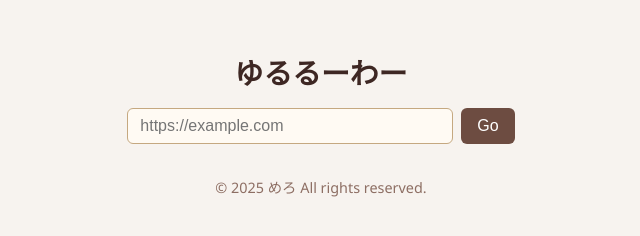
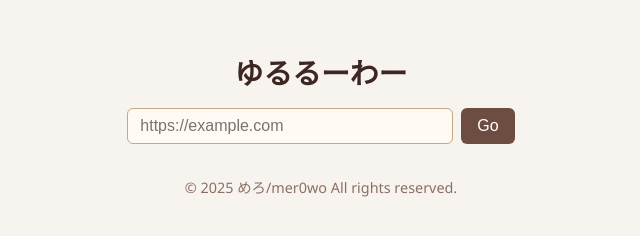
Before and after one commit to mer0w0/yrr_w, a website: page public/index.html in a window 1280 px wide. Shown: the full height of the page, 319-959 px from the left. Drawn offline with Linux system fonts and the light colour scheme.

Commit message:
Update index.html

```diff
--- a/public/index.html
+++ b/public/index.html
@@ -67,7 +67,7 @@
   </form>
 
   <footer>
-    © 2025 めろ All rights reserved.
+    © 2025 めろ/mer0wo All rights reserved.
   </footer>
 
   <script>
```
